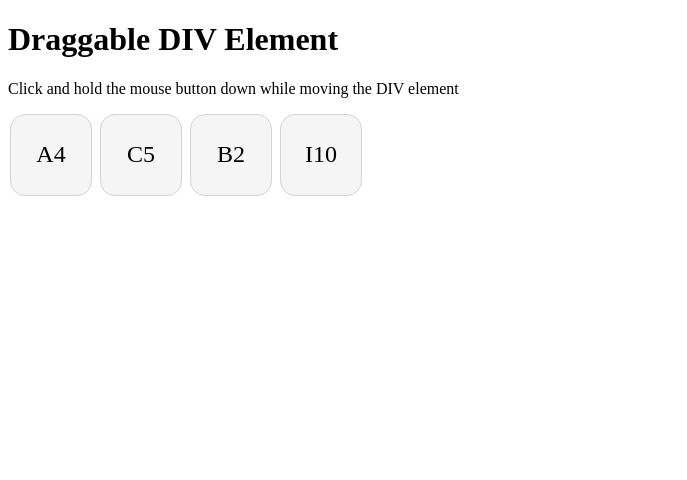
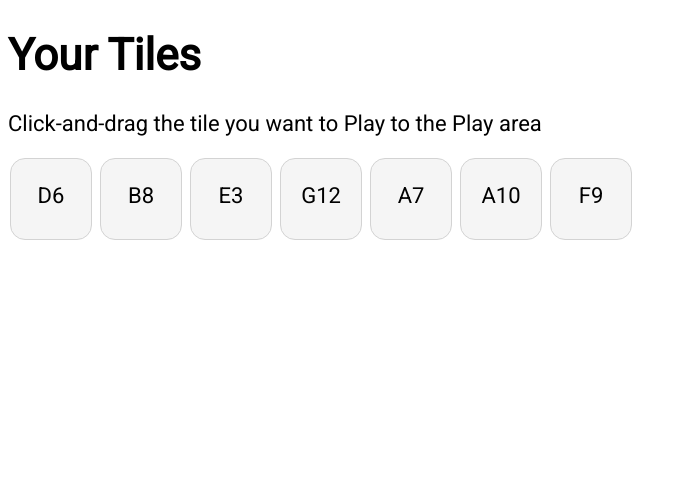
Before and after one commit to number5alive/acquire, a Flask app: page /acquire/v1/tiletest in a window 1280 px wide. Shown: the top 480 px of that part, without its empty margins (0-687 px from the left). Run offline with Flask 2, Linux system fonts and the light colour scheme; the page is wider than the window, and the part outside it is not shown.

Commit message:
working but klunky display of tiles from the REST api

```diff
--- a/acquire/templates/showtiles.html
+++ b/acquire/templates/showtiles.html
@@ -1,11 +1,15 @@
 <!DOCTYPE html>
 <html>
+<head>
+<link href='https://fonts.googleapis.com/css?family=Roboto' rel='stylesheet'>
 <style>
+body {
+    font-family: 'Roboto';font-size: 22px;
+}
 .tile {
   position: absolute;
   z-index: 9;
   cursor: move;
-  font-size: x-large;
   line-height: 30px;
   height: 80px;
   width: 80px;
@@ -30,39 +34,67 @@
 }
 
 </style>
+</head>
 <body>
 
-<h1>Draggable DIV Element</h1>
+<h1>Your Tiles</h1>
 
-<p>Click and hold the mouse button down while moving the DIV element</p>
+<p>Click-and-drag the tile you want to Play to the Play area</p>
 
+<!-- debug messages may print here -->
+<div class="dbgpanel"></div>
+
+<!--
 <div id="containerDiv">
-  <div class="tile" id="tile0">
-    <p>A4</p>
-  </div>
   <div class="tile" id="tile1">
     <p>C5</p>
   </div>
-  <div class="tile" id="tile2">
-    <p>B2</p>
-  </div>
-  <div class="tile" id="tile3">
-    <p>I10</p>
-  </div>
-</div>
+  ...
+-->
+
+<div id="containerDiv"></div>
+<script>
+var containerDiv = document.getElementById("containerDiv");
+tiles=gettiles();
+async function gettiles()
+{
+    const response = await fetch('http://localhost:5000/acquire/v1/tiles');
+    const data = await response.json();
+    tiles=data['tiles']
+    //$(".dbgpanel").append("<br><br><br><br><br><br>" + tiles + "<br>");
+
+    for(var i=0;i<tiles.length;i++)
+    {
+      // Create a tile div so we can append to the list
+      var innerDiv = document.createElement('div');
+      innerDiv.className = 'tile';
+      innerDiv.id = 'tile'+i;
+
+      // Add the Text to the Tile element
+      var para = document.createElement("P"); // <p>
+      var t = document.createTextNode(tiles[i]); // "tile0"
+      para.appendChild(t);
+      innerDiv.appendChild(para)
+
+      // Add the new tile to the list of tiles
+      containerDiv.appendChild(innerDiv);
+    }
+
+    return tiles
+}
+</script>
 
 <div id="dropzone">
   <p>Drop Here to Play</p>
 </div>
 
 <script>
-//Make the DIV element draggagle:
-//dragElement(document.getElementById("mydiv"));
 
-var dropZone = document.getElementById("dropzone");
-
-
-var containerDiv = document.getElementById("containerDiv");
+// Make the tiles drag-able
+addmouselisteners(tiles)
+async function addmouselisteners(tiles)
+{
+  await tiles;
   var innerDivs = containerDiv.getElementsByTagName("DIV");
   for(var i=0; i<innerDivs.length; i++)
   {
@@ -70,7 +102,9 @@ for(var i=0; i<innerDivs.length; i++)
       elmnt.style.left = 10+i*(elmnt.clientWidth+10) + "px";
     dragElement(elmnt);
   }
+}
 
+var dropZone = document.getElementById("dropzone");
 function dragElement(elmnt) {
   var pos1 = 0, pos2 = 0, pos3 = 0, pos4 = 0;
   var crossingDropZone = false;
```
Lines whose indentation alone changed are shown as unchanged.
